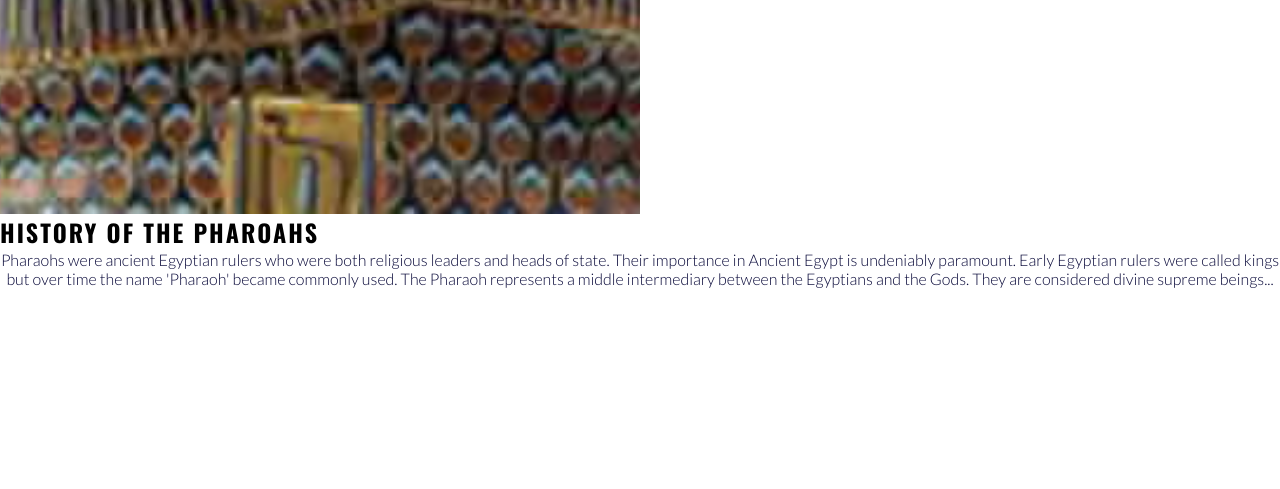
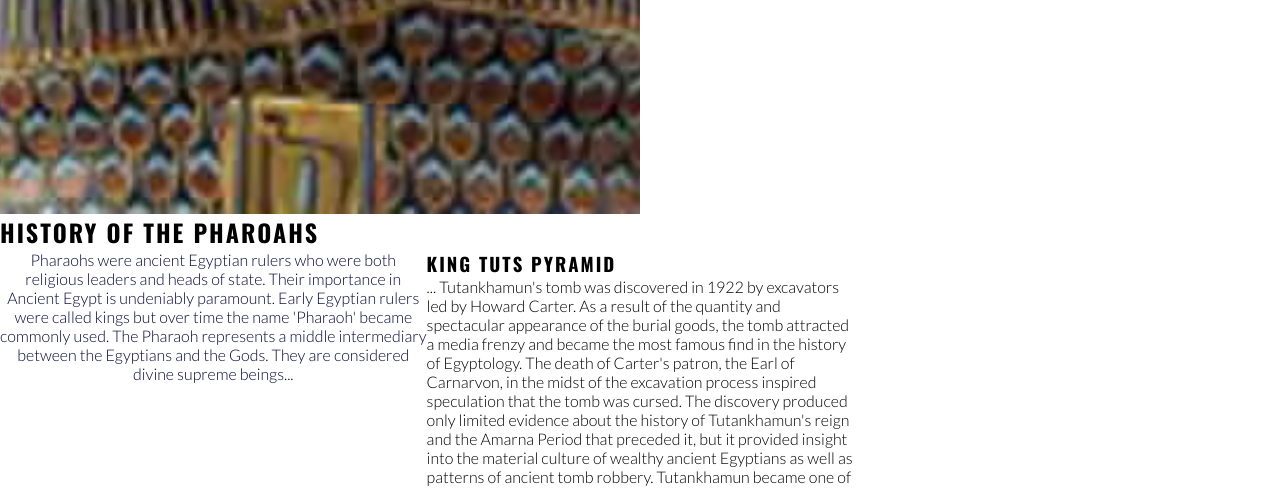
Before and after one commit to CMaguire86/Ancient-egypt, a plain HTML site: page index.html in a window 1280 px wide. Shown: the part 2010-2499 px from the top of the page. Drawn offline with nearby package versions, Linux system fonts and the light colour scheme.

Commit message:
making progress

```diff
--- a/Assets/css/style.css
+++ b/Assets/css/style.css
@@ -12,7 +12,7 @@ body {
     display: flex;
     flex-direction: column;
     color: black;
-    font-family: 'lato', sans-serif
+    font-family: 'lato', sans-serif;
 }
  h2, h3 {
     font-family: 'Oswald', sans-serif;
@@ -45,17 +45,17 @@ Header a {
 #kingtut {
     width: 50%;
 }
-.column1of2 {
+.column {
     float: left;
-    width: 400px;
-    margin: 205 ;
-}
+    width: 33.33%;
+  }
 
-.column2of2 {
-    float: left;
-    width: 400px;
-    margin: 205px;}
-
+  /* Clear floats after the columns */
+  .row:after {
+    content: "";
+    display: table;
+    clear: both;
+  }
 #menu {
     font-size: 105%;
     letter-spacing: 3px;
@@ -134,7 +134,16 @@ p {
     font-size: 160%;
     padding: 5%;
     color: #3a3a3a
+
 }
+/* Responsive layout - when the screen is less than 600px wide, make the three columns stack on top of each other instead of next to each other */
+@media screen and (max-width: 600px) {
+    .column {
+      width: 100%;
+    }
+  }
+
+
 
 @media screen and (min-width: 768px) {
     nav {
--- a/index.html
+++ b/index.html
@@ -29,7 +29,7 @@
             <ul id="menu">
                 <li><a href="index.html" class="active">Home</a></li>
                 <li><a href="gallerypyramid.html">Gallerypyramid</a></li>
-                <li><a href="video.html">books</a></li>
+                <li><a href="video.html"><video</video></a></li>
             </ul>
         </nav>
     </header>
@@ -49,7 +49,8 @@
 
 
             <h2>History of the Pharoahs</h2>
-            <div class="column1of2"></div>
+            <div class="row"></div>
+            <div class="column">
             <p>
             Pharaohs were ancient Egyptian rulers who were both religious leaders and heads of state.
             Their importance in Ancient Egypt is undeniably paramount.
@@ -57,7 +58,7 @@
             The Pharaoh represents a middle intermediary between the Egyptians and the Gods.
             They are considered divine supreme beings...</p> </div>
 
-            <div class="column2of2">
+            <div class="column">
 
             <h3>king Tuts Pyramid</h3> ...
             Tutankhamun's tomb was discovered in 1922 by excavators led by Howard Carter. As a result of the quantity
```
Also changed, not shown: video.html (+1 -1 lines).
